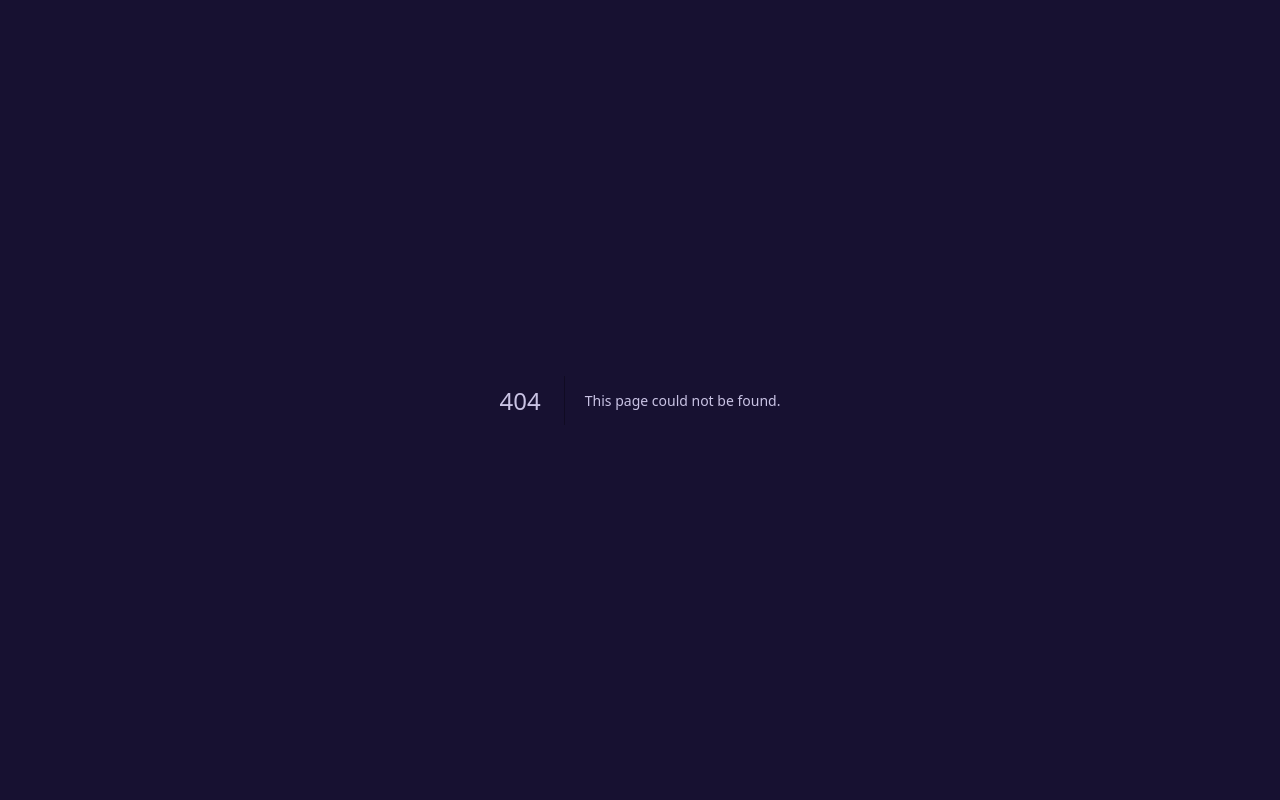
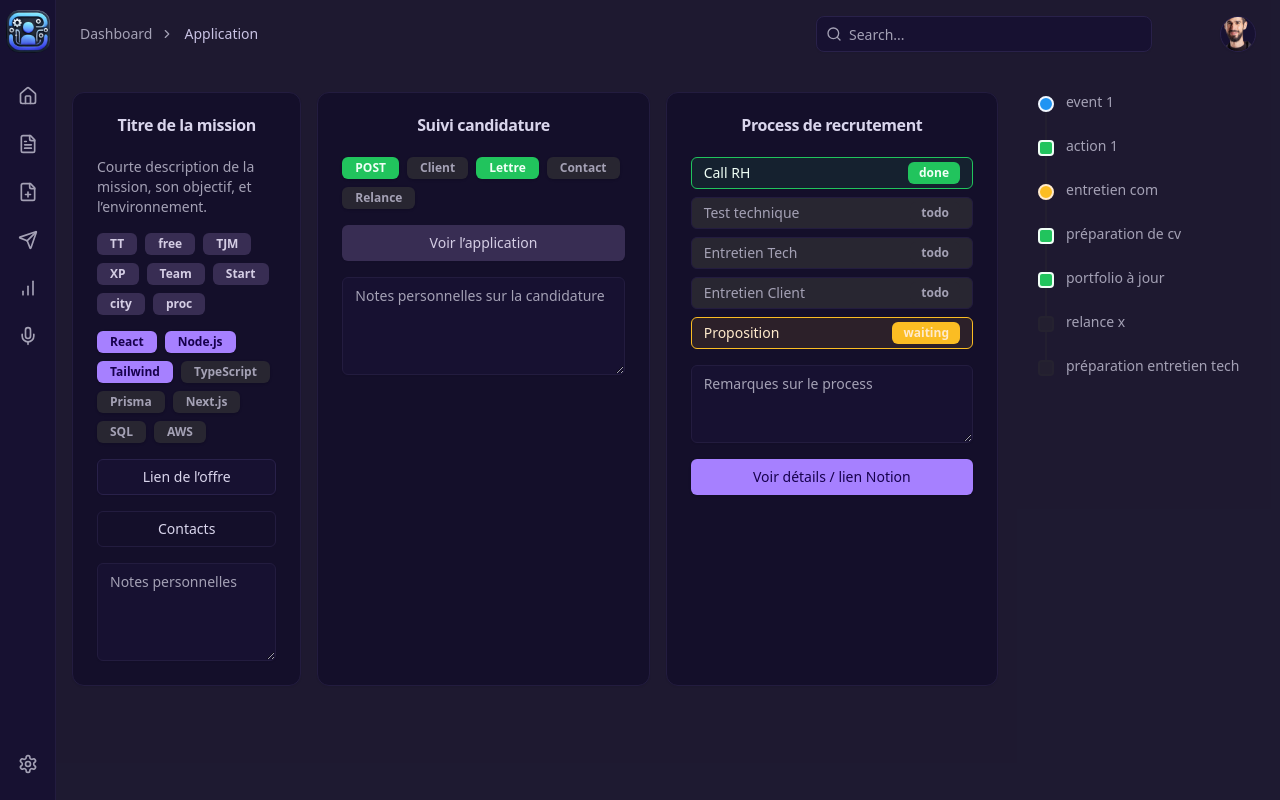
Before and after one commit to hamid-bassam/apply-flow, a Next.js app: page /dashboard/application in a window 1280 px wide. Before the commit this address had no page. Built offline with nearby package versions, Linux system fonts and the light colour scheme.

Commit message:
ui application

```diff
--- /dev/null
+++ b/src/app/_components/ApplicationCard.tsx
@@ -0,0 +1,49 @@
+import { Badge } from "@/components/ui/badge"
+import { Button } from "@/components/ui/button"
+import { Card, CardContent, CardHeader, CardTitle } from "@/components/ui/card"
+import { Textarea } from "@/components/ui/textarea"
+import { cn } from "@/lib/utils"
+
+const applicationStatus = ["POST", "Client", "Lettre", "Contact", "Relance"]
+const stepsDone = ["POST", "Lettre"] // exemple : status cochés
+
+export function ApplicationCard() {
+  return (
+    <Card className="bg-card text-card-foreground border border-border shadow-sm w-full max-w-sm">
+      <CardHeader>
+        <CardTitle className="text-center">Suivi candidature</CardTitle>
+      </CardHeader>
+
+      <CardContent className="flex flex-col gap-4">
+        {/* Badges de suivi */}
+        <div className="flex flex-wrap gap-2">
+          {applicationStatus.map((step) => (
+            <Badge
+              key={step}
+              className={cn(
+                "rounded-md px-3 text-xs transition-colors",
+                stepsDone.includes(step)
+                  ? "bg-success text-success-foreground"
+                  : "bg-muted text-muted-foreground"
+              )}
+            >
+              {step}
+            </Badge>
+          ))}
+        </div>
+
+        {/* Bouton d’accès */}
+        <Button variant="secondary" className="w-full">
+          Voir l’application
+        </Button>
+
+        {/* Note / commentaire */}
+        <Textarea
+          placeholder="Notes personnelles sur la candidature"
+          className="bg-background text-foreground border border-border"
+          rows={4}
+        />
+      </CardContent>
+    </Card>
+  )
+}
--- /dev/null
+++ b/src/app/_components/OfferCard.tsx
@@ -0,0 +1,77 @@
+import { Badge } from "@/components/ui/badge"
+import { Button } from "@/components/ui/button"
+import { Card, CardContent, CardHeader, CardTitle } from "@/components/ui/card"
+import { Textarea } from "@/components/ui/textarea"
+import { cn } from "@/lib/utils"
+
+const tags = ["TT", "free", "TJM", "XP", "Team", "Start", "city", "proc"]
+const skills = [
+  { name: "React", selected: true },
+  { name: "Node.js", selected: true },
+  { name: "Tailwind", selected: true },
+  { name: "TypeScript", selected: false },
+  { name: "Prisma", selected: false },
+  { name: "Next.js", selected: false },
+  { name: "SQL", selected: false },
+  { name: "AWS", selected: false },
+]
+
+export function OfferCard() {
+  return (
+    <Card className="bg-card text-card-foreground border border-border shadow-sm">
+      <CardHeader>
+        <CardTitle className="text-center">Titre de la mission</CardTitle>
+      </CardHeader>
+
+      <CardContent className="flex flex-col gap-4">
+        {/* Description */}
+        <div className="text-sm text-muted-foreground">
+          Courte description de la mission, son objectif, et l’environnement.
+        </div>
+
+        {/* Tags */}
+        <div className="flex flex-wrap gap-2">
+          {tags.map((tag) => (
+            <Badge key={tag} variant="secondary" className="rounded-md px-3">
+              {tag}
+            </Badge>
+          ))}
+        </div>
+
+        {/* Skills */}
+        <div className="flex flex-wrap gap-2">
+          {skills.map((skill) => (
+            <Badge
+              key={skill.name}
+              className={cn(
+                "rounded-md px-3 transition-colors",
+                skill.selected
+                  ? "bg-primary text-primary-foreground"
+                  : "bg-muted text-muted-foreground"
+              )}
+            >
+              {skill.name}
+            </Badge>
+          ))}
+        </div>
+
+        {/* Lien de l'offre */}
+        <Button variant="outline" className="w-full">
+          Lien de l’offre
+        </Button>
+
+        {/* Contacts */}
+        <Button variant="ghost" className="w-full border border-border">
+          Contacts
+        </Button>
+
+        {/* Notes perso */}
+        <Textarea
+          placeholder="Notes personnelles"
+          className="bg-background text-foreground border border-border"
+          rows={4}
+        />
+      </CardContent>
+    </Card>
+  )
+}
--- /dev/null
+++ b/src/app/_components/ProcessCard.tsx
@@ -0,0 +1,69 @@
+import { Badge } from "@/components/ui/badge"
+import { Button } from "@/components/ui/button"
+import { Card, CardContent, CardHeader, CardTitle } from "@/components/ui/card"
+import { Textarea } from "@/components/ui/textarea"
+import { cn } from "@/lib/utils"
+
+const steps = [
+  { label: "Call RH", status: "done" },
+  { label: "Test technique", status: "todo" },
+  { label: "Entretien Tech", status: "todo" },
+  { label: "Entretien Client", status: "todo" },
+  { label: "Proposition", status: "waiting" },
+]
+
+export function ProcessCard() {
+  return (
+    <Card className="bg-card text-card-foreground border border-border shadow-sm w-full max-w-sm">
+      <CardHeader>
+        <CardTitle className="text-center">Process de recrutement</CardTitle>
+      </CardHeader>
+
+      <CardContent className="flex flex-col gap-4">
+        {/* Étapes du process */}
+        <div className="flex flex-col gap-2">
+          {steps.map((step, index) => (
+            <div
+              key={index}
+              className={cn(
+                "flex items-center justify-between text-sm px-3 py-1 rounded-md border",
+                step.status === "done" &&
+                "bg-success/10 text-success-foreground border-success",
+                step.status === "todo" &&
+                "bg-muted text-muted-foreground border-border",
+                step.status === "waiting" &&
+                "bg-warning/10 text-warning-foreground border-warning"
+              )}
+            >
+              <span>{step.label}</span>
+              <Badge
+                variant="secondary"
+                className={cn(
+                  "text-xs",
+                  step.status === "done" && "bg-success text-success-foreground",
+                  step.status === "todo" && "bg-muted text-muted-foreground",
+                  step.status === "waiting" &&
+                  "bg-warning text-warning-foreground"
+                )}
+              >
+                {step.status}
+              </Badge>
+            </div>
+          ))}
+        </div>
+
+        {/* Notes personnelles */}
+        <Textarea
+          placeholder="Remarques sur le process"
+          className="bg-background text-foreground border border-border"
+          rows={3}
+        />
+
+        {/* Bouton */}
+        <Button variant="default" className="w-full">
+          Voir détails / lien Notion
+        </Button>
+      </CardContent>
+    </Card>
+  )
+}
--- /dev/null
+++ b/src/app/_components/TimeLine.tsx
@@ -0,0 +1,63 @@
+import { cn } from "@/lib/utils"
+
+type TimelineItem = {
+  label: string
+  type: "event" | "action" | "entretien" | "prep"
+  done?: boolean
+}
+
+const timeline: TimelineItem[] = [
+  { label: "event 1", type: "event", done: true },
+  { label: "action 1", type: "action", done: true },
+  { label: "entretien com", type: "entretien", done: true },
+  { label: "préparation de cv", type: "action", done: true },
+  { label: "portfolio à jour", type: "action", done: true },
+  { label: "relance x", type: "action" },
+  { label: "préparation entretien tech", type: "action" },
+]
+
+export function Timeline() {
+  return (
+    <div className="relative pl-6 pr-2">
+      <ul className="space-y-6">
+        {timeline.map((item, idx) => {
+          const isLast = idx === timeline.length - 1
+          const next = timeline[idx + 1]
+          const showConnector = !isLast && next.done !== false && item.done !== false
+
+          return (
+            <li key={idx} className="relative flex items-start gap-3">
+              {/* Dot */}
+              <div className="relative">
+                <div
+                  className={cn(
+                    "w-4 h-4 mt-1 border-2 z-10",
+                    // item.type === "event" && "bg-info border-info-foreground rounded-full",
+                    // item.type === "action" && "bg-success border-success-foreground rounded-sm",
+                    // item.type === "entretien" && "bg-warning border-warning-foreground rounded-full",
+                    // item.type === "prep" && "bg-muted border-border rounded-full",
+                    {
+
+                      event: "bg-info border-info-foreground rounded-full",
+                      action: "bg-success border-success-foreground rounded-sm",
+                      entretien: "bg-warning border-warning-foreground rounded-full",
+                      prep: "bg-muted border-border rounded-full",
+                    }[item.type],
+                    !item.done && "bg-muted/50 border-muted/50"
+                  )}
+                />
+                {/* Connector line */}
+                {showConnector && (
+                  <div className="absolute left-1/2 top-full h-7 w-px -translate-x-1/2  bg-muted" />
+                )}
+              </div>
+
+              {/* Label */}
+              <p className="text-sm text-muted-foreground">{item.label}</p>
+            </li>
+          )
+        })}
+      </ul>
+    </div>
+  )
+}
--- /dev/null
+++ b/src/app/dashboard/application/page.tsx
@@ -0,0 +1,25 @@
+import { ApplicationCard } from "../../_components/ApplicationCard";
+import { OfferCard } from "../../_components/OfferCard";
+import { ProcessCard } from "../../_components/ProcessCard";
+import { Timeline } from "../../_components/TimeLine";
+
+
+export default function Page() {
+  return (
+    <div className="flex flex-col md:flex-row gap-4 p-4">
+      {/* Cards principales */}
+      <div className="flex flex-col md:flex-row gap-4 flex-1">
+        <OfferCard />
+
+
+        <ApplicationCard />
+        <ProcessCard />
+      </div>
+
+      {/* Timeline historique */}
+      <div className="hidden xl:flex w-[250px]">
+        <Timeline />
+      </div>
+    </div>
+  )
+}
```
